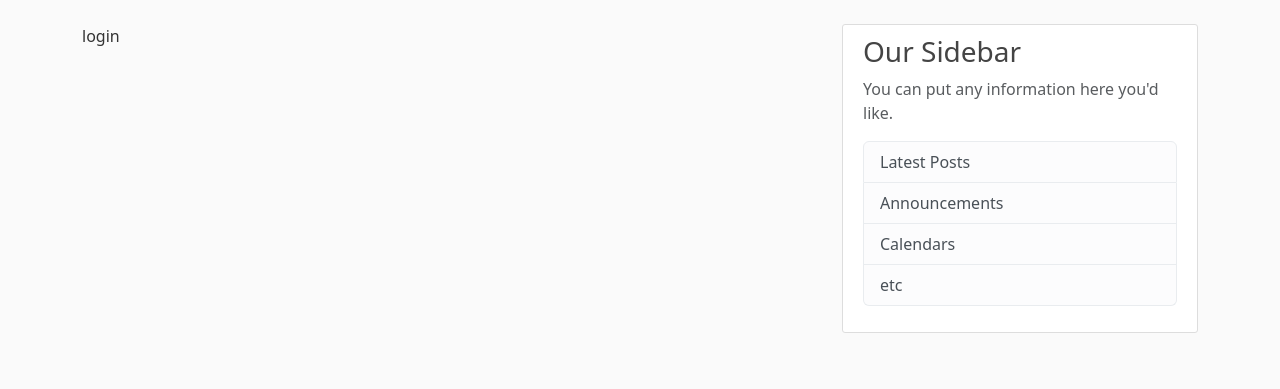
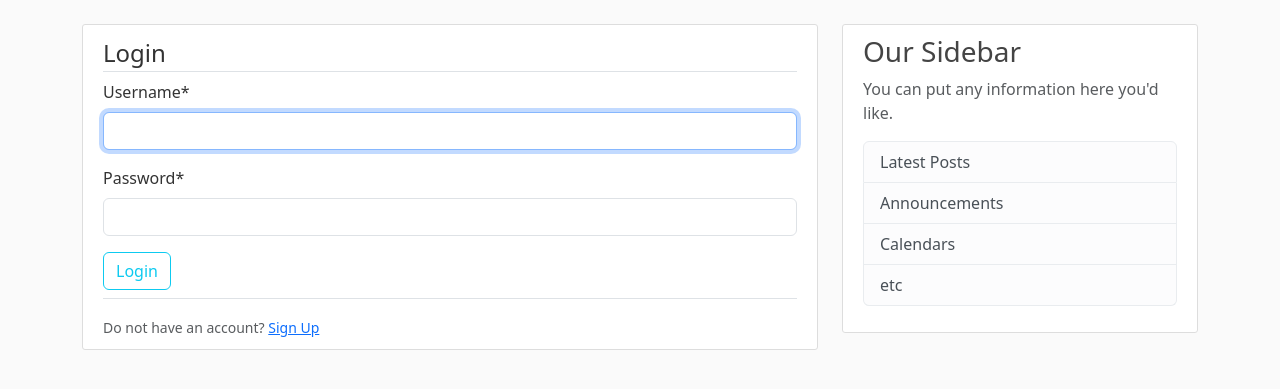
Before and after one commit to Mpanshuman/django_blog, a Django app: page /login/ in a window 1280 px wide. Shown: the part 56-445 px from the top of the page. Run offline with Django 4.2, Linux system fonts and the light colour scheme; some libraries are stand-ins or nearby versions.

Commit message:
added login and login required

```diff
--- a/blog/templates/shared/navbar.html
+++ b/blog/templates/shared/navbar.html
@@ -12,10 +12,17 @@
           <a class="nav-item nav-link" href="{% url 'blog-about' %}">About</a>
         </div>
         <!-- Navbar Right Side -->
+        {% if user.is_authenticated %}
         <div class="navbar-nav">
-          <a class="nav-item nav-link" href="{% url 'user-login' %}">Login</a>
-          <a class="nav-item nav-link" href="{% url 'user-register' %}">Register</a>
+          <a class="nav-item nav-link" href="{% url 'user-profile' %}">Profie</a>
+          <a class="nav-item nav-link" href="{% url 'user-logout' %}">Logout</a>
         </div>
+        {% else %}
+          <div class="navbar-nav">
+            <a class="nav-item nav-link" href="{% url 'user-login' %}">Login</a>
+            <a class="nav-item nav-link" href="{% url 'user-register' %}">Register</a>
+          </div>
+        {% endif %}
       </div>
     </div>
   </nav>
--- a/django_blog/settings.py
+++ b/django_blog/settings.py
@@ -127,3 +127,6 @@ STATIC_URL = "static/"
 DEFAULT_AUTO_FIELD = "django.db.models.BigAutoField"
 CRISPY_ALLOWED_TEMPLATE_PACKS = "bootstrap5"
 CRISPY_TEMPLATE_PACK = "bootstrap5"
+
+LOGIN_REDIRECT_URL = "blog-home"
+LOGIN_URL = "user-login"
--- a/django_blog/urls.py
+++ b/django_blog/urls.py
@@ -1,6 +1,7 @@
 from django.contrib import admin
 from django.urls import path, include
 from user import views as user_views
+from django.contrib.auth.views import LoginView,LogoutView
 
 # userurlpatterns = [
 #     path("logintest/", user_views.login, name="user-login"),
@@ -10,6 +11,8 @@ from user import views as user_views
 urlpatterns = [
     path("admin/", admin.site.urls),
     path("", include("blog.urls")),
-    path("login/",user_views.login,name="user-login"),
+    path("profile/",user_views.profile,name="user-profile"),
+    path("login/",LoginView.as_view(template_name="user/login.html"),name="user-login"),
+    path("logout/",LogoutView.as_view(template_name="user/logout.html"),name="user-logout"),
     path("register/",user_views.register,name="user-register"),
 ]
--- a/user/templates/user/login.html
+++ b/user/templates/user/login.html
@@ -1,5 +1,19 @@
 {% extends "base.html" %}
-
+{%load crispy_forms_tags %}
 {% block content %}
-    login
+    <div class="content-section">
+        <form method="POST">
+            <fieldset class="form-group">
+                <legend class="border-bottom">Login</legend>
+            {% csrf_token %}
+            {{form|crispy}}
+            </fieldset>
+            <div class="form-group">
+                <button class="btn btn-outline-info">Login</button>
+            </div>
+        </form>
+        <div class="border-top pt-3 mt-2">
+            <small class="text-muted">Do not have an account? <a class="ml-2" href="{% url 'user-register' %}">Sign Up</a></small>
+        </div>
+    </div>
 {% endblock content %}
--- /dev/null
+++ b/user/templates/user/profile.html
@@ -0,0 +1,6 @@
+{% extends "base.html" %}
+{% block content %}
+    <div class="content-section">
+        <h1>{{user.username}}</h1>
+    </div>
+{% endblock content %}
--- a/user/views.py
+++ b/user/views.py
@@ -2,6 +2,7 @@ from django.shortcuts import render, redirect
 from django.contrib.auth.forms import UserCreationForm
 from django.contrib import messages
 from .forms import UserRegisterForm
+from django.contrib.auth.decorators import login_required
 
 
 # Create your views here.
@@ -24,3 +25,7 @@ def register(request):
     context = {"form": form}
 
     return render(request, "user/register.html", context)
+
+@login_required
+def profile(request):
+    return render(request, "user/profile.html")
```
Also changed, not shown: user/templates/user/logout.html (added, +10 -0 lines).
